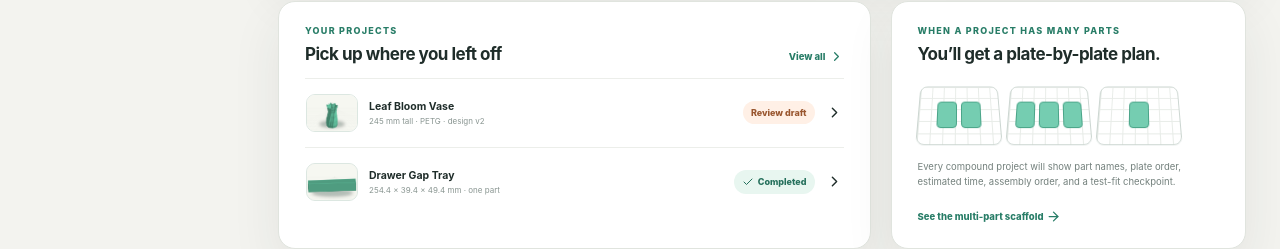
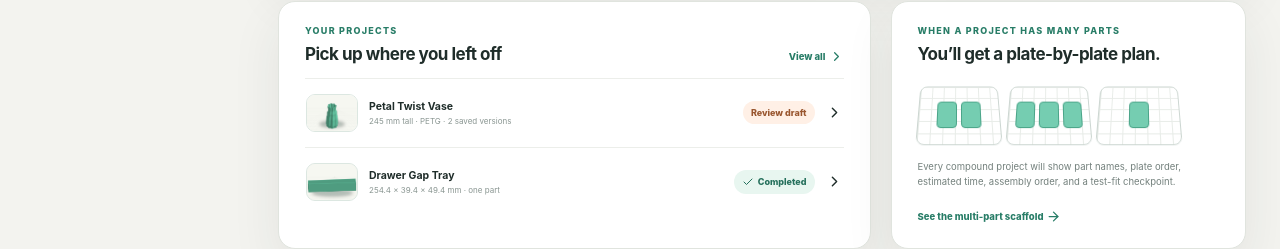
Before and after one commit to WillyMLee/printpath, a React (Vite) app: page / in a window 1280 px wide. Shown: the part 922-1171 px from the top of the page. Built offline with nearby package versions, Linux system fonts and the light colour scheme.

Commit message:
Preserve visible vase design history

```diff
--- a/src/Dashboard.tsx
+++ b/src/Dashboard.tsx
@@ -107,14 +107,14 @@ const projectCards = [
     cover: "/projects/drawer-gap-tray-aug-2026-product.png",
   },
   {
-    name: "Leaf Bloom Vase",
-    kind: "Botanical vase",
+    name: "Petal Twist Vase",
+    kind: "Floral vase",
     status: "Design review",
     statusClass: "progress",
     parts: "1 part · 1 plate",
-    next: "Review shape + water test",
+    next: "Approve shape + water test",
     confidence: 86,
-    cover: "/projects/leaf-bloom-vase-aug-2026-product.png",
+    cover: "/projects/petal-twist-vase-aug-2026-product.png",
   },
   {
     name: "Board game organizer",
@@ -231,8 +231,8 @@ function OverviewPage(props: DashboardProps) {
         <section className="page-card recent-projects">
           <div className="card-heading-row"><div><span className="page-eyebrow">Your projects</span><h2>Pick up where you left off</h2></div><button className="text-link" onClick={() => props.onNavigate("projects")}>View all <ChevronRight size={15} /></button></div>
           <button className="recent-project-row" onClick={() => props.onNavigate("projects")}>
-            <span className="project-cover-thumb"><img src="/projects/leaf-bloom-vase-aug-2026-product.png" alt="Rendered Leaf Bloom Vase" /></span>
-            <div><strong>Leaf Bloom Vase</strong><small>245 mm tall · PETG · design v2</small></div>
+            <span className="project-cover-thumb"><img src="/projects/petal-twist-vase-aug-2026-product.png" alt="Rendered Petal Twist Vase" /></span>
+            <div><strong>Petal Twist Vase</strong><small>245 mm tall · PETG · 2 saved versions</small></div>
             <span className="review-mini">Review draft</span>
             <ChevronRight size={17} />
           </button>
@@ -266,14 +266,42 @@ function ProjectsPage(props: DashboardProps) {
         action={<button className="primary-button page-action" onClick={props.onNewProject}><Plus size={17} /> New project</button>}
       />
       <section className="completed-project-feature design-review-feature page-card">
-        <div className="completed-project-cover"><img src="/projects/leaf-bloom-vase-aug-2026-product.png" alt="Isometric render of the Leaf Bloom Vase draft STL" /></div>
+        <div className="completed-project-cover"><img src="/projects/petal-twist-vase-aug-2026-product.png" alt="Isometric render of the selected Petal Twist Vase STL" /></div>
         <div className="completed-project-copy">
-          <span className="completion-kicker review"><Sprout size={15} /> Botanical design · Version 2</span>
-          <h2>Leaf Bloom Vase</h2>
-          <p>Designed for fuller greenery: seven leaf-like folds rise into a wider, gently flared opening while the stable one-piece body keeps the same water-capable PETG approach.</p>
-          <div className="completed-project-facts"><span><strong>122.9 × 122.5 × 245 mm</strong><small>P1S-safe size</small></span><span><strong>≈105 mm</strong><small>Average inner opening</small></span><span><strong>PETG</strong><small>One-piece body</small></span></div>
-          <div className="completed-project-actions"><a className="primary-button" href="/projects/leaf-bloom-vase-aug-2026.stl" download><Download size={16} /> Download design v2</a><a className="secondary-button" href="/projects/leaf-bloom-vase-aug-2026-print-guide.md" target="_blank" rel="noreferrer"><ShieldCheck size={16} /> Print approach</a></div>
-          <a className="original-variant-link" href="/projects/petal-twist-vase-aug-2026.stl" download><Flower2 size={14} /> Keep the original Petal Twist STL</a>
+          <span className="completion-kicker review"><Flower2 size={15} /> Selected design · Version 1</span>
+          <h2>Petal Twist Vase</h2>
+          <p>The original eight-flute vase with a stable bulb-shaped base and a soft scalloped rim. It remains the selected direction; newer experiments are preserved below.</p>
+          <div className="completed-project-facts"><span><strong>122.6 × 122.6 × 245 mm</strong><small>P1S-safe size</small></span><span><strong>2.4 mm</strong><small>Continuous wall</small></span><span><strong>PETG</strong><small>One-piece body</small></span></div>
+          <div className="completed-project-actions"><a className="primary-button" href="/projects/petal-twist-vase-aug-2026.stl" download><Download size={16} /> Download selected STL</a><a className="secondary-button" href="/projects/petal-twist-vase-aug-2026-print-guide.md" target="_blank" rel="noreferrer"><ShieldCheck size={16} /> Print approach</a></div>
+        </div>
+      </section>
+
+      <section className="design-history page-card" aria-labelledby="vase-history-title">
+        <div className="card-heading-row">
+          <div><span className="page-eyebrow">Vase project · Design history</span><h2 id="vase-history-title">Every version stays in the record.</h2><p>New directions never replace earlier work. Each version keeps its preview, design notes, and printable STL.</p></div>
+          <span className="version-count">2 saved versions</span>
+        </div>
+        <div className="design-version-grid">
+          <article className="design-version-card selected">
+            <div className="design-version-art"><img src="/projects/petal-twist-vase-aug-2026-product.png" alt="Petal Twist Vase version 1" /></div>
+            <div className="design-version-copy">
+              <div className="design-version-meta"><span>Version 1 · Aug 2026</span><em><Check size={12} /> Selected</em></div>
+              <h3>Petal Twist Vase</h3>
+              <p>Original eight-flute body with a compact scalloped opening and softly rounded base.</p>
+              <div className="design-version-facts"><span>122.6 × 122.6 × 245 mm</span><span>≈77 mm opening</span></div>
+              <a className="version-download" href="/projects/petal-twist-vase-aug-2026.stl" download><Download size={14} /> Download version 1</a>
+            </div>
+          </article>
+          <article className="design-version-card">
+            <div className="design-version-art"><img src="/projects/leaf-bloom-vase-aug-2026-product.png" alt="Leaf Bloom Vase version 2" /></div>
+            <div className="design-version-copy">
+              <div className="design-version-meta"><span>Version 2 · Aug 2026</span><em className="experiment"><Sprout size={12} /> Experiment</em></div>
+              <h3>Leaf Bloom Vase</h3>
+              <p>Seven twisted botanical folds and a wider flared opening for fuller, leaf-heavy arrangements.</p>
+              <div className="design-version-facts"><span>122.9 × 122.5 × 245 mm</span><span>≈105 mm opening</span></div>
+              <a className="version-download" href="/projects/leaf-bloom-vase-aug-2026.stl" download><Download size={14} /> Download version 2</a>
+            </div>
+          </article>
         </div>
       </section>
 
--- a/src/styles.css
+++ b/src/styles.css
@@ -484,8 +484,25 @@ button:disabled { cursor: not-allowed; opacity: 0.4; }
 .completed-project-actions { display: flex; gap: 8px; }
 .completed-project-actions a { text-decoration: none; }
 .completed-project-actions .primary-button, .completed-project-actions .secondary-button { min-height: 42px; font-size: 11.5px; }
-.original-variant-link { margin-top: 13px; display: inline-flex; align-items: center; gap: 6px; align-self: flex-start; color: #60716b; font-size: 10px; font-weight: 750; text-decoration: none; }
-.original-variant-link:hover { color: var(--green); text-decoration: underline; text-underline-offset: 3px; }
+.design-history { max-width: 1370px; margin: 18px auto 0; padding: 26px 28px; }
+.design-history .card-heading-row p { max-width: 700px; margin: 7px 0 0; color: #6f7e79; font-size: 11.5px; line-height: 1.55; }
+.version-count { flex: 0 0 auto; padding: 8px 10px; border-radius: 999px; color: #50645d; background: #eef2ee; font-size: 10px; font-weight: 800; }
+.design-version-grid { margin-top: 20px; display: grid; grid-template-columns: 1fr 1fr; gap: 14px; }
+.design-version-card { min-width: 0; overflow: hidden; display: grid; grid-template-columns: minmax(150px,.72fr) minmax(0,1.28fr); border: 1px solid #e0e6e1; border-radius: 14px; background: #fbfcfa; }
+.design-version-card.selected { border-color: #a9d9c9; box-shadow: inset 0 0 0 1px #d8efe6; background: #f7fcf9; }
+.design-version-art { min-height: 190px; background: #eef4ef; }
+.design-version-art img { width: 100%; height: 100%; display: block; object-fit: contain; }
+.design-version-copy { padding: 18px; display: flex; flex-direction: column; align-items: flex-start; justify-content: center; }
+.design-version-meta { width: 100%; display: flex; align-items: center; justify-content: space-between; gap: 8px; }
+.design-version-meta > span { color: #7b8984; font-size: 9px; font-weight: 750; text-transform: uppercase; letter-spacing: .055em; }
+.design-version-meta em { display: inline-flex; align-items: center; gap: 4px; padding: 5px 7px; border-radius: 999px; color: #26705c; background: #dff3ea; font-size: 8.5px; font-style: normal; font-weight: 850; }
+.design-version-meta em.experiment { color: #8d5838; background: #fff0e6; }
+.design-version-copy h3 { margin: 11px 0 6px; font-size: 18px; letter-spacing: -.035em; }
+.design-version-copy p { margin: 0; color: #687872; font-size: 11.5px; line-height: 1.5; }
+.design-version-facts { margin: 13px 0; display: flex; flex-wrap: wrap; gap: 6px; }
+.design-version-facts span { padding: 5px 7px; border: 1px solid #e0e6e1; border-radius: 7px; color: #63726d; background: white; font-size: 9px; font-weight: 700; }
+.version-download { display: inline-flex; align-items: center; gap: 6px; color: var(--green); font-size: 10px; font-weight: 800; text-decoration: none; }
+.version-download:hover { text-decoration: underline; text-underline-offset: 3px; }
 .project-filter-row { max-width: 1370px; margin: 25px auto 18px; display: flex; gap: 7px; }
 .project-filter-row button { border: 1px solid transparent; background: transparent; border-radius: 9px; padding: 9px 13px; color: #65746f; font-size: 11.5px; font-weight: 750; cursor: pointer; }
 .project-filter-row button span { margin-left: 4px; color: #9ca6a2; }
@@ -816,6 +833,7 @@ button:disabled { cursor: not-allowed; opacity: 0.4; }
   .project-card-grid, .template-grid { grid-template-columns: 1fr 1fr; }
   .completed-project-feature { grid-template-columns: minmax(0,1fr) minmax(340px,.86fr); }
   .completed-project-copy { padding: 25px 27px; }
+  .design-version-grid { grid-template-columns: 1fr; }
   .next-project-grid { grid-template-columns: 1fr; }
   .popular-template-row { grid-template-columns: 1fr; }
   .bridge-page-grid { grid-template-columns: 1fr; }
@@ -915,6 +933,10 @@ button:disabled { cursor: not-allowed; opacity: 0.4; }
   .completed-project-facts span, .completed-project-facts span:last-child { border-right: 0; border-bottom: 1px solid #e3e8e3; }
   .completed-project-facts span:last-child { border-bottom: 0; }
   .completed-project-actions { align-items: stretch; flex-direction: column; }
+  .design-history { padding: 21px 18px; }
+  .design-history .card-heading-row { align-items: flex-start; flex-direction: column; }
+  .design-version-card { grid-template-columns: 1fr; }
+  .design-version-art { height: 190px; min-height: 0; }
   .next-project-section { padding: 20px 17px; }
   .process-journey { margin-top: 14px; padding: 21px 18px; }
   .process-journey-heading h2 { font-size: 18px; }
```
Also changed, not shown: 1 other file (tests, documents, lock files or other folders).
